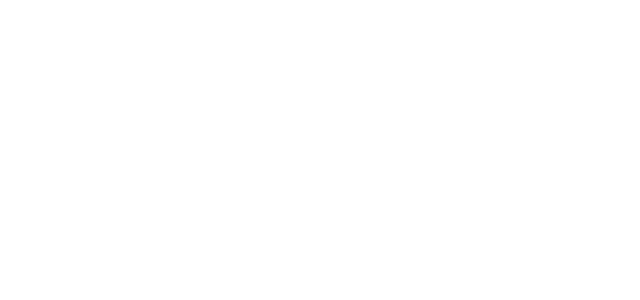
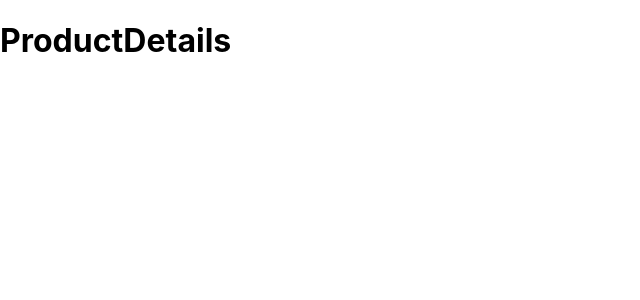
Before and after one commit to flavio-bianchetti/frontend-online-store, a React (Create React App) app: page /productdetails in a window 1280 px wide. Shown: the top 300 px of the page, without its empty margins (0-640 px from the left). Built offline with nearby package versions, Linux system fonts and the light colour scheme.

Commit message:
Adiciona pagina de productdetails. Inicia requisito 07.

```diff
--- a/src/App.js
+++ b/src/App.js
@@ -3,6 +3,7 @@ import './App.css';
 import { BrowserRouter, Route, Switch } from 'react-router-dom';
 import Home from './pages/Home';
 import ShoppingCart from './pages/ShoppingCart';
+import ProductDetails from './pages/ProductDetails';
 
 function App() {
   return (
@@ -10,6 +11,7 @@ function App() {
       <Switch>
         <Route exact path="/" component={ Home } />
         <Route path="/shoppingcart" component={ ShoppingCart } />
+        <Route path="/productdetails" component={ ProductDetails } />
       </Switch>
     </BrowserRouter>
   );
--- /dev/null
+++ b/src/pages/ProductDetails.js
@@ -0,0 +1,13 @@
+import React from 'react';
+
+class ProductDetails extends React.Component {
+  render() {
+    return (
+      <div>
+        <h1>ProductDetails</h1>
+      </div>
+    );
+  }
+}
+
+export default ProductDetails;
```
